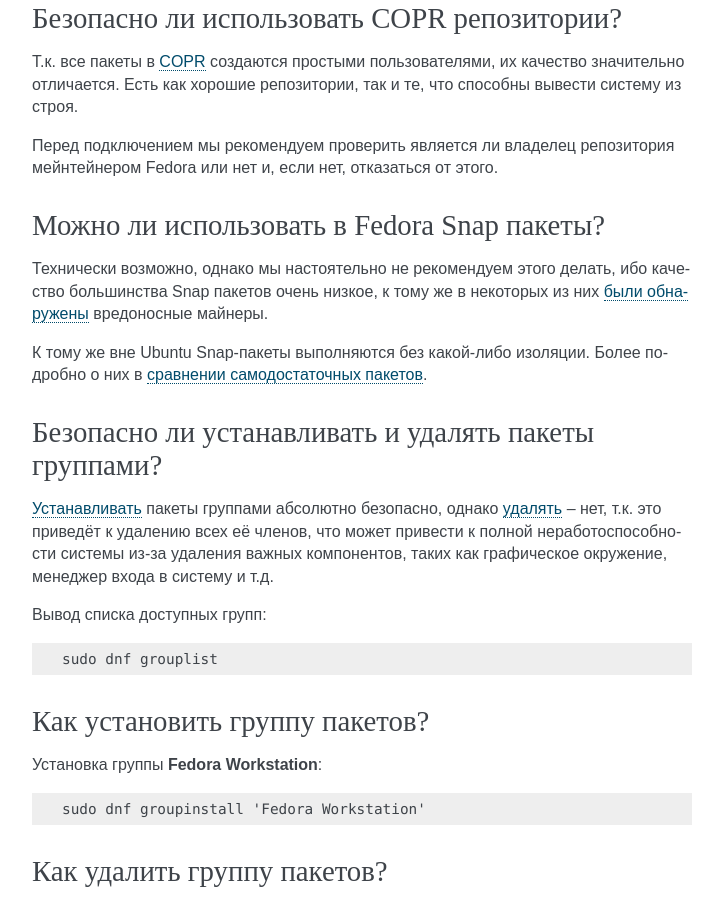
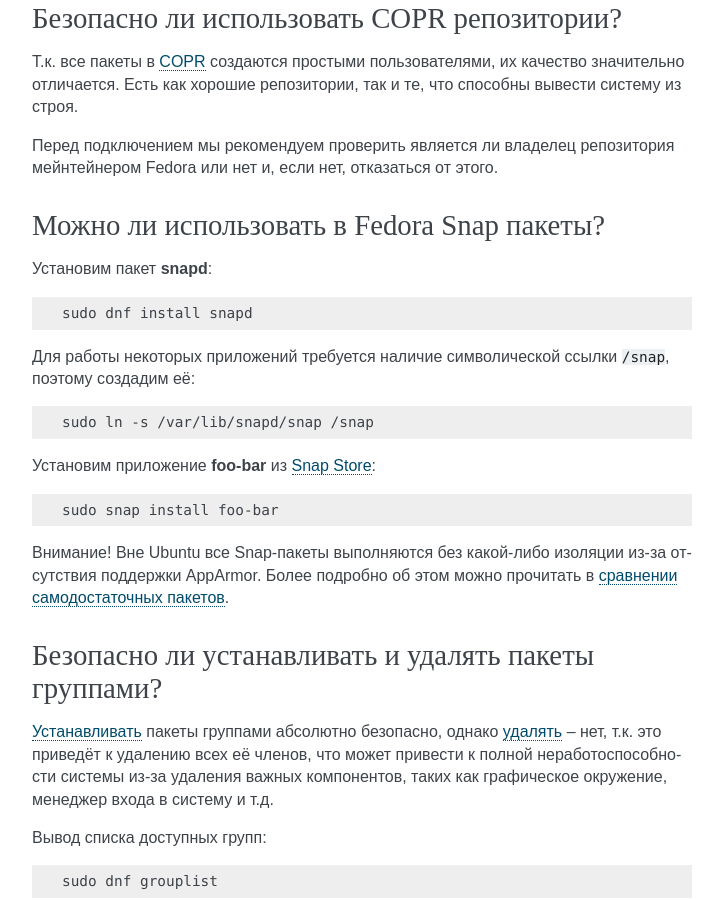
Before and after one commit to RussianFedora/FAQ, a Sphinx documentation site: the page built from source/package-manager.rst, in a window 1280 px wide and 900 px high, scrolled down 15428 px. Shown: the whole window, without its empty margins (388-1111 px from the left). Built offline with Sphinx 7.4.7, drawn with Linux system fonts in a browser that asks for light colours.

Commit message:
Updated Snap question.

```diff
--- a/source/package-manager.rst
+++ b/source/package-manager.rst
@@ -882,9 +882,25 @@
 Можно ли использовать в Fedora Snap пакеты?
 ===============================================
 
-Технически возможно, однако мы настоятельно не рекомендуем этого делать, ибо качество большинства Snap пакетов очень низкое, к тому же в некоторых из них `были обнаружены <https://xakep.ru/2018/05/14/snap-store-miner/>`__ вредоносные майнеры.
+Установим пакет **snapd**:
 
-К тому же вне Ubuntu Snap-пакеты выполняются без какой-либо изоляции. Более подробно о них в :ref:`сравнении самодостаточных пакетов <flatpak-vs-snap>`.
+.. code-block:: text
+
+    sudo dnf install snapd
+
+Для работы некоторых приложений требуется наличие символической ссылки ``/snap``, поэтому создадим её:
+
+.. code-block:: text
+
+    sudo ln -s /var/lib/snapd/snap /snap
+
+Установим приложение **foo-bar** из `Snap Store <https://snapcraft.io/store>`__:
+
+.. code-block:: text
+
+    sudo snap install foo-bar
+
+Внимание! Вне Ubuntu все Snap-пакеты выполняются без какой-либо изоляции из-за отсутствия поддержки AppArmor. Более подробно об этом можно прочитать в :ref:`сравнении самодостаточных пакетов <flatpak-vs-snap>`.
 
 .. index:: dnf, groups
 .. _dnf-groups:
```
